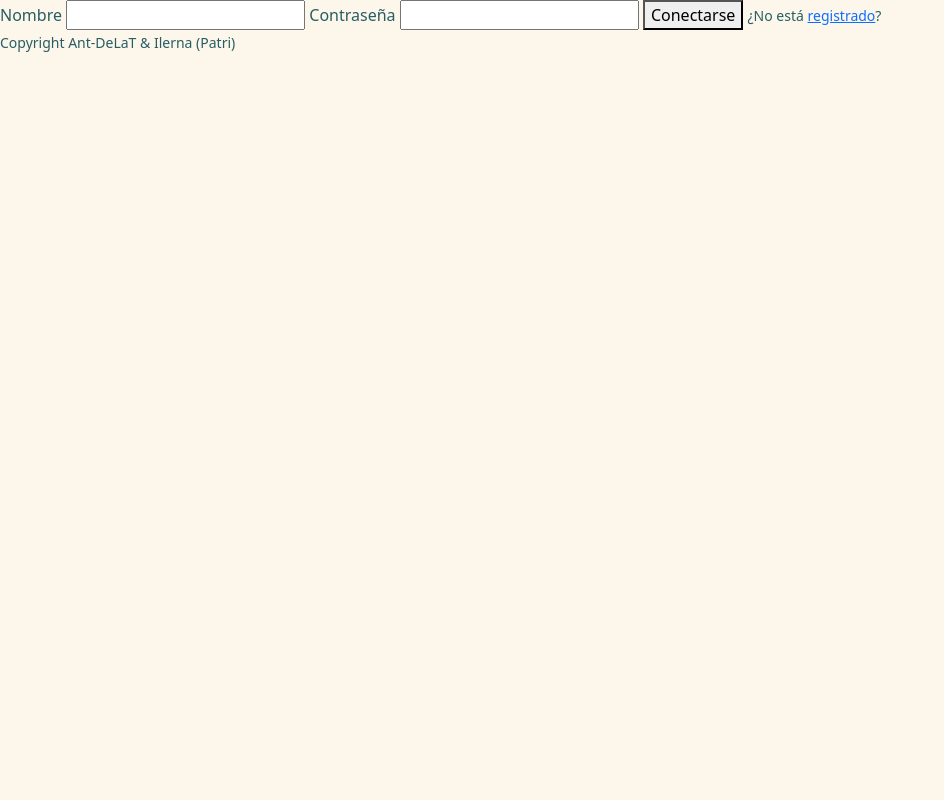
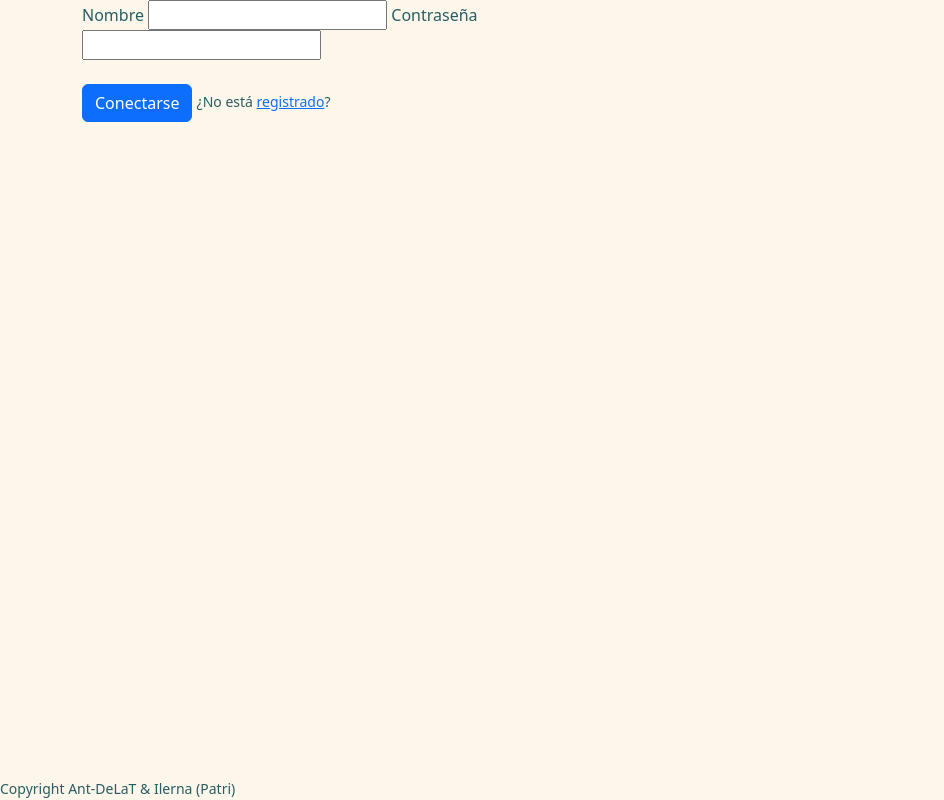
Before and after one commit to Ant-DeLaT/Palabrink, a PHP site: page /login.php in a window 1280 px wide. Shown: the whole page, without its empty margins (0-944 px from the left). Run offline with PHP 8.4, Linux system fonts and the light colour scheme.

Commit message:
Updated styles, 1st attempt at functional login

```diff
--- a/src/Estetica.css
+++ b/src/Estetica.css
@@ -3,7 +3,10 @@ body {
     background-color:rgb(252,246,235) ;
     color:rgb(40,94,99)
 }
-
+footer{
+    position: absolute;
+    bottom: 0;
+}
 /*
 !!!
 COLORES PALABRINK
--- a/src/LogicaServidor/bas_dat.php
+++ b/src/LogicaServidor/bas_dat.php
@@ -19,9 +19,9 @@ if ($conexion->connect_error) {
 
  $compDatos= new $conexion->query("SELECT nombre,contrasenya FROM usuarios WHERE nombre===$nombre AND contraseña===$contraseña");
 if ($compDatos->affected_rows===1) {
- //DEVOLVER TRUE
+ return true;
 }else{
- //MENSAJE ERROR
+ return false;
 }
 $compDatos->close();
 $conexion->close();
--- a/src/login.php
+++ b/src/login.php
@@ -22,6 +22,7 @@
         <title>Login</title>
         <!-- Required meta tags -->
         <meta charset="utf-8" />
+        <meta name="viewport" content="width=device-width, initial-scale=1"> <!-- bootstrap -->
         <meta
             name="viewport"
             content="width=device-width, initial-scale=1, shrink-to-fit=no"
@@ -38,15 +39,17 @@
     </head>
     <body>
         <main>
-            <div style=".centrado">
+            <div class="container-lg">
+                <div class="centered col-6">
                     <form action="login.php" method="post">
                         <label for="Nombre">Nombre</label>
                         <input type="text" name="Nombre" id="Nombre">
                         <label for="Contraseña">Contraseña</label>
-                    <input type="password" name="Contraseña" id="Contraseña">
-                    <button type="submit" id="btnLogin">Conectarse</button>
+                        <input type="password" name="Contraseña" id="Contraseña"><br><br>
+                        <button class="btn btn-primary" type="submit" id="btnLogin">Conectarse</button>
                         <small>¿No está <a href="registro.php">registrado</a>?</small>
                     </form>
+                </div>
             </div>
         </main>
         <footer>
--- a/src/registro.php
+++ b/src/registro.php
@@ -39,7 +39,7 @@
                     <label for="Contraseña">Contraseña</label>
                     <input type="password" name="Contraseña" id="Contraseña">
                     <label for="Contraseña2">Verifique su contraseña</label>
-                    <button type="submit">Conectarse</button>
+                    <button class="btn btn-primary" type="submit">Conectarse</button>
                     <small>¿No está <a href="login.php">conectado</a>?</small>
                 </form>
             </div>
```
Lines whose indentation alone changed are shown as unchanged.
